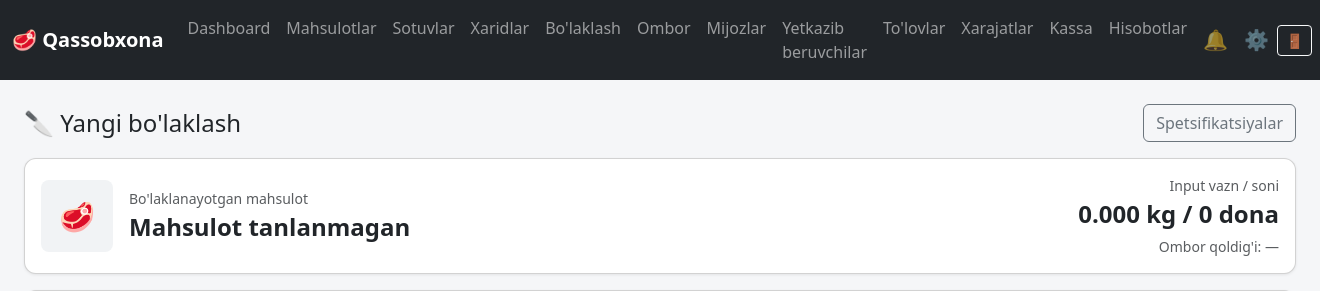
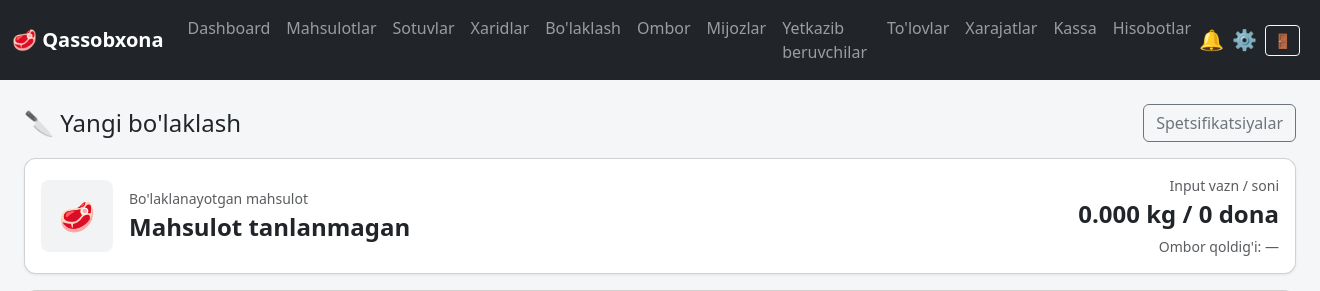
Before and after one commit to abdurahmonovjamshid/qassobxona, a Django app: page /butchering/create/ in a window 1320 px wide. Shown: the top 291 px of the page. Run offline with Django 5.2, Linux system fonts and the light colour scheme; the visitor is signed in with stand-in values (Sample User, id 1); data comes from the database, SQL or seed files in the repository; data that the repository does not hold is empty.

```diff
--- a/templates/base.html
+++ b/templates/base.html
@@ -14,10 +14,23 @@
 <nav class="navbar navbar-expand-lg navbar-dark bg-dark mb-4">
     <div class="container-fluid">
         <a class="navbar-brand" href="{% url 'dashboard:index' %}">🥩 Qassobxona</a>
-        <button class="navbar-toggler" type="button" data-bs-toggle="collapse" data-bs-target="#mainNav">
-            <span class="navbar-toggler-icon"></span>
-        </button>
-        <div class="collapse navbar-collapse" id="mainNav">
+        <div class="d-flex align-items-center order-lg-3">
+            <a class="nav-link fs-5 position-relative text-white me-2" href="{% url 'sales:due' %}" title="To'lov muddati kelganlar">
+                🔔
+                {% if due_sales_count %}
+                    <span class="badge rounded-pill bg-danger position-absolute top-0 start-100 translate-middle" style="font-size:.6rem;">{{ due_sales_count }}</span>
+                {% endif %}
+            </a>
+            <a class="nav-link fs-5 text-white me-2" href="/admin/" title="Admin">⚙️</a>
+            <form method="post" action="{% url 'logout' %}" class="me-2">
+                {% csrf_token %}
+                <button class="btn btn-outline-light btn-sm" type="submit" title="Chiqish">🚪</button>
+            </form>
+            <button class="navbar-toggler" type="button" data-bs-toggle="collapse" data-bs-target="#mainNav">
+                <span class="navbar-toggler-icon"></span>
+            </button>
+        </div>
+        <div class="collapse navbar-collapse order-lg-2" id="mainNav">
             <ul class="navbar-nav me-auto mb-2 mb-lg-0">
                 <li class="nav-item"><a class="nav-link" href="{% url 'dashboard:index' %}">Dashboard</a></li>
                 <li class="nav-item"><a class="nav-link" href="{% url 'products:list' %}">Mahsulotlar</a></li>
@@ -31,23 +44,6 @@
                 <li class="nav-item"><a class="nav-link" href="{% url 'expenses:list' %}">Xarajatlar</a></li>
                 <li class="nav-item"><a class="nav-link" href="{% url 'kassa:detail' %}">Kassa</a></li>
                 <li class="nav-item"><a class="nav-link" href="{% url 'reports:index' %}">Hisobotlar</a></li>
-            </ul>
-            <ul class="navbar-nav align-items-lg-center">
-                <li class="nav-item">
-                    <a class="nav-link fs-5 position-relative" href="{% url 'sales:due' %}" title="To'lov muddati kelganlar">
-                        🔔
-                        {% if due_sales_count %}
-                            <span class="badge rounded-pill bg-danger position-absolute top-0 start-100 translate-middle" style="font-size:.6rem;">{{ due_sales_count }}</span>
-                        {% endif %}
-                    </a>
-                </li>
-                <li class="nav-item"><a class="nav-link fs-5" href="/admin/" title="Admin">⚙️</a></li>
-                <li class="nav-item">
-                    <form method="post" action="{% url 'logout' %}">
-                        {% csrf_token %}
-                        <button class="btn btn-outline-light btn-sm" type="submit" title="Chiqish">🚪</button>
-                    </form>
-                </li>
             </ul>
         </div>
     </div>
```
